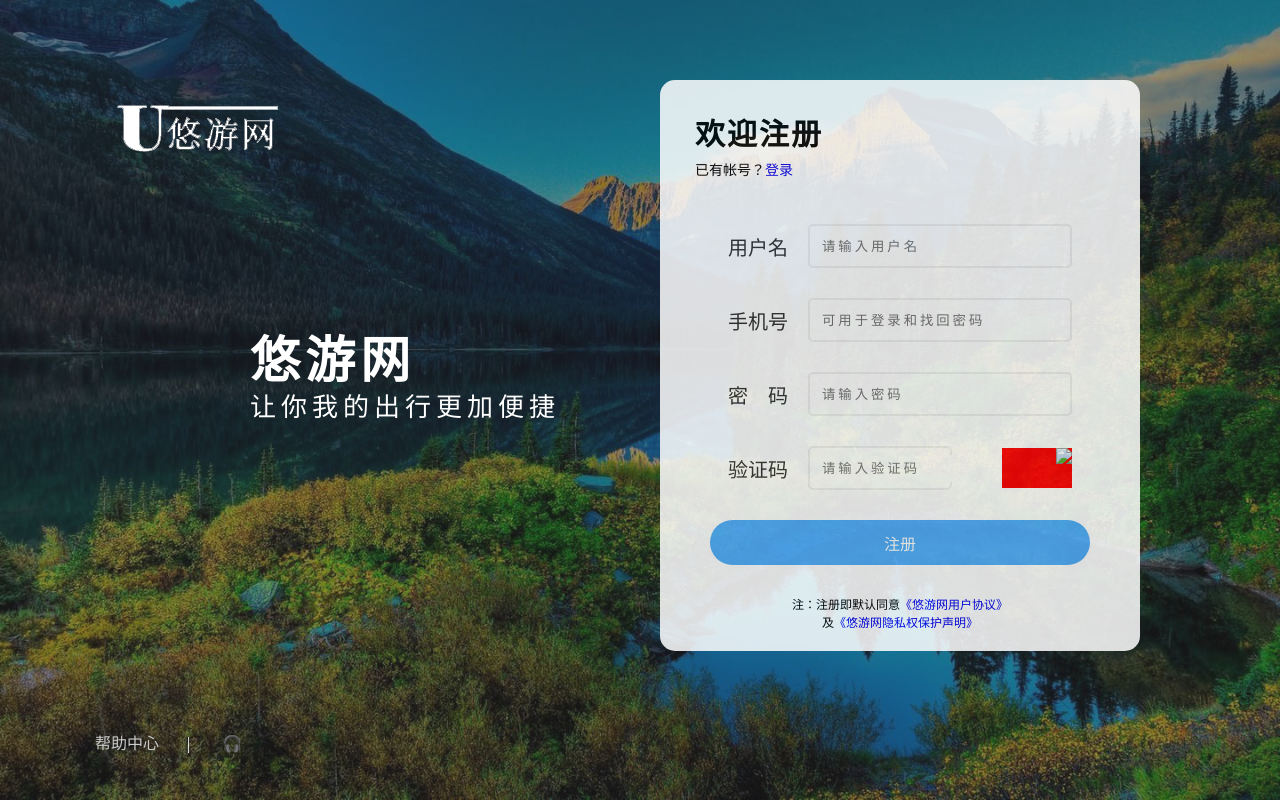
After one commit to mayidream/final-exam, a PHP site: page /public/sign_up.php in a window 1280 px wide. The commit adds this page. Run offline with PHP 8.4, Linux system fonts and the light colour scheme.

Commit message:
上传注册页面

```diff
--- /dev/null
+++ b/public/css/sign_up.css
@@ -0,0 +1,128 @@
+
+a{
+    text-decoration: none;
+}
+
+.logo{
+    position: absolute;
+    top: 80px;
+    left: 100px;
+}
+
+.ci{
+    color: #fff;
+    position:absolute;
+    top: 270px;
+    left: 250px;
+}
+.ci1{
+    color: #fff;
+    position:absolute;
+    top: 360px;
+    left: 250px;
+}
+#da{
+    font-size: 50px;
+    letter-spacing: 5px;
+}
+#xiao{
+    font-size: 26px;
+    letter-spacing: 5px;
+}
+.lianxi{
+    color: #fff;
+    position: absolute;
+    bottom: 30px;
+    left: 95px;
+}
+.da{
+    background: #fff;
+    width: 480px;
+    position: absolute;
+    right: 140px;
+    top:80px;
+    filter: alpha(opacity=85);  /*针对IE*/
+    -moz-opacity:0.85;			/*针对火狐*/
+    opacity: 0.85;				/*其他*/
+    border-radius: 15px;
+}
+#zc{
+    position: relative;
+    left: 35px;
+    font-size: 30px;
+    letter-spacing: 2px;
+}
+
+#yy{
+    position: relative;
+    left: 35px;
+    top:-25px;
+    font-size: 14px;
+    margin: 0 0 20px 0;
+}
+
+.yhm{
+    width: 260px;
+    height: 40px;
+    border: 2px solid #efefef;
+    border-radius: 5px;
+    margin-left:20px;
+    display: flex;
+}
+
+.yzm{
+    width: 140px;
+    height: 40px;
+    border: 2px solid #efefef;
+    border-radius: 5px;
+    margin-left:20px;
+    display: flex;
+}
+.userInp, .pwdInp {
+    width: 250px;
+    height: 25px;
+    margin-top: 7px;
+    border: none;
+    outline: none;
+    margin-left: 10px;
+    letter-spacing: 3px;
+}
+
+.xm{
+    display: flex;
+    justify-content: center;
+    align-items: center;
+    margin: 0 0 30px 0;
+}
+
+.xx{
+    font-size: 20px;
+    color: #333;
+}
+
+.yzt{
+    margin: 0 0 0 50px;
+    width: 70px;
+    height: 40px;
+    background: #FF0004;
+    text-align: center;
+}
+
+.submit {
+    width: 380px;
+    height: 45px;
+    background: #51AEFC;
+    border: 0px;
+    color: #fff;
+    font-size: 16px;
+    border-radius: 50px;
+}
+
+#xy1{
+    font-size: 12px;
+    margin: 0;
+}
+#xy{
+    font-size: 12px;
+    margin: 0 0 20px 0;
+}
--- a/public/login.php
+++ b/public/sign_in.php
@@ -8,7 +8,7 @@
     <script src="./layui/layui.js"></script>
     <link rel="stylesheet" href="./layui/css/daohang.css">
     <!--    导航栏css样式  勿动-->
-    <link rel="stylesheet" href="css/login.css">
+    <link rel="stylesheet" href="css/sign_in.css">
 
 </head>
 <body>
--- /dev/null
+++ b/public/sign_up.php
@@ -0,0 +1,64 @@
+<!doctype html>
+<html>
+<head>
+<meta charset="utf-8">
+<title>注册页面</title>
+    <link rel="stylesheet" href="./css/sign_up.css">
+</head>
+
+<body background="images/timg.png"  style="background-repeat: no-repeat; background-size: 100% 100%;background-attachment: fixed;">
+
+<div class="logo"><a href="#"><img src="images/logo1.png"></a></div>
+<div class="ci"><p id="da"><strong>悠游网</strong></p></div>
+<div class="ci1"><p id="xiao">让你我的出行更加便捷</p></div>
+	<div class="lianxi"><p><a href="#"  style="color:#CACACA">帮助中心&nbsp; &nbsp; &nbsp;&nbsp; </a>|<a href="#C8C8C8">&nbsp; &nbsp; &nbsp; &nbsp; 🎧</a></p>
+	</div>
+<div class="da">
+
+  <p id="zc"><strong>欢迎注册</strong></p>
+	<p id="yy">已有帐号？<a href="#">登录</a></p>
+    <div style="color: red;margin-left: 150px"><strong>
+
+    <!--php代码处理开始-->
+	<?php
+    session_start();
+    if (@$_SESSION['error']) {
+        echo $_SESSION['error'];
+    }
+
+
+        $_SESSION['_token']=md5('str'.time());
+    ?>
+    <!--php处理程序结束-->
+        </strong>
+    </div>
+    <form action="./signupController.php" method="post">
+	<div class="xm">
+	<div class="xx">用户名</div>
+	<div class="yhm"><input class="userInp" name="username" type="text" placeholder="请输入用户名"/></div>
+	</div>
+
+  <div class="xm">
+	<div class="xx">手机号</div>
+	<div class="yhm"><input class="userInp"  name="tel" type="text" placeholder="可用于登录和找回密码"/></div>
+  </div>
+
+  <div class="xm">
+	<div class="xx">密&nbsp;&nbsp;&nbsp;&nbsp;码</div>
+	<div class="yhm"><input class="pwdInp" name="password" type="password" placeholder="请输入密码"/></div>
+  </div>
+
+	<div class="xm">
+	<div class="xx">验证码</div>
+	<div class="yzm"><input class="userInp" name="verify" type="text" placeholder="请输入验证码"/></div>
+	<div class="yzt"><img src="useVcode.php"  onclick="this.src='useVcode.php?'+Math.random()" style="float: right"></div>
+	</div>
+
+  <div class="xm"><input name="submit" type="submit"   class="submit" value="注册"></div>
+        <input type="hidden" name="_token" value="<?php echo $_SESSION['_token'] ?>">
+    </form>
+  	<p id="xy1" align="center">注：注册即默认同意<a href="#">《悠游网用户协议》</a></p>
+	<p id="xy" align="center">及<a href="#">《悠游网隐私权保护声明》</a></p>
+</div>
+</body>
+</html>
```
Also changed, not shown: public/lib/Db.class.php (+6 -6 lines), public/signupController.php (added, +77 -0 lines), public/css/sign_in.css (renamed from public/css/login.css), public/images/logo1.png (added), public/images/timg.png (added).
